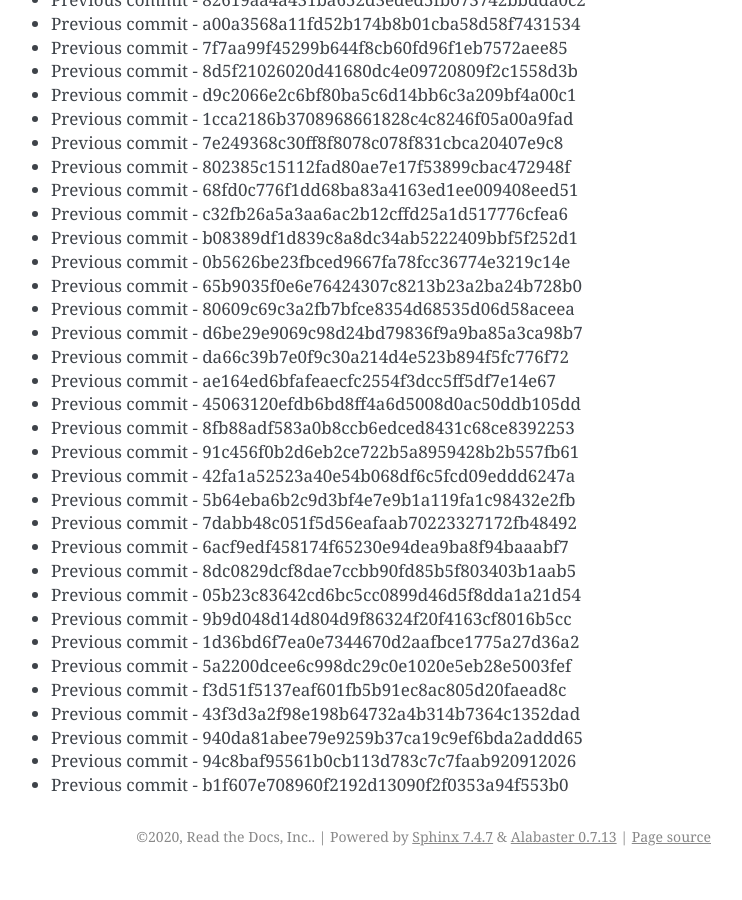
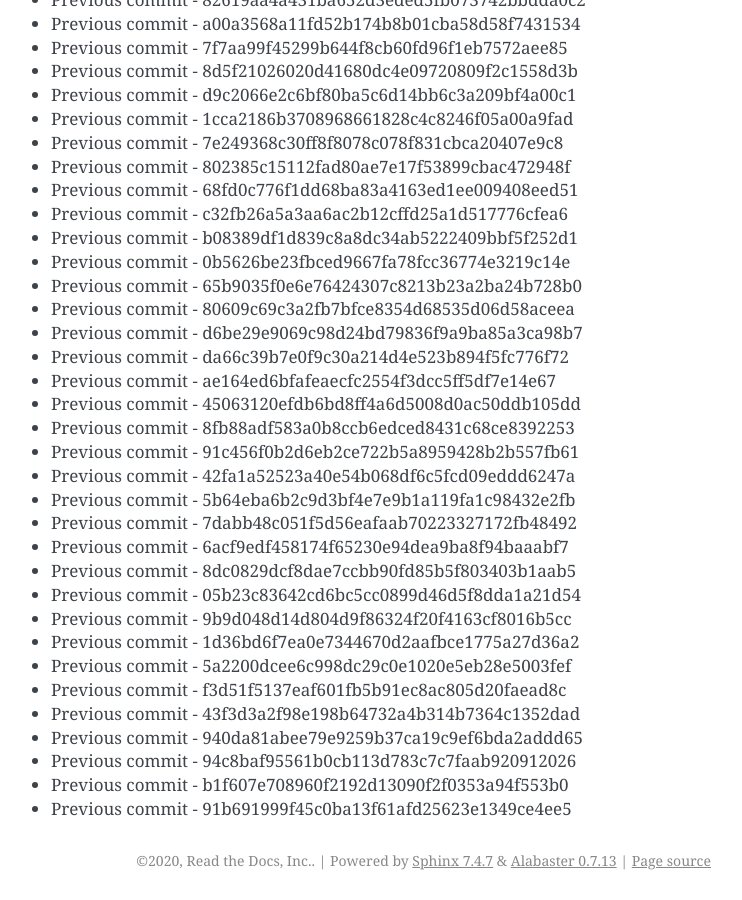
Before and after one commit to readthedocs/rtd-git-stresstest, a Sphinx documentation site: the page built from docs/updates.rst, in a window 1280 px wide and 900 px high, scrolled down 81327 px. Shown: the whole window, without its empty margins (399-1141 px from the left). Built offline with Sphinx 7.4.7, drawn with Linux system fonts in a browser that asks for light colours; before the commit the page ends 82203 px from its top, so only the background shows below that.

Commit message:
Generating commit from previous: 91b691999f45c0ba13f61afd25623e1349ce4ee5

```diff
--- a/docs/updates.rst
+++ b/docs/updates.rst
@@ -3449,3 +3449,4 @@ It can be tested for any performance characteristics.
 * Previous commit - 940da81abee79e9259b37ca19c9ef6bda2addd65
 * Previous commit - 94c8baf95561b0cb113d783c7c7faab920912026
 * Previous commit - b1f607e708960f2192d13090f2f0353a94f553b0
+* Previous commit - 91b691999f45c0ba13f61afd25623e1349ce4ee5
```
